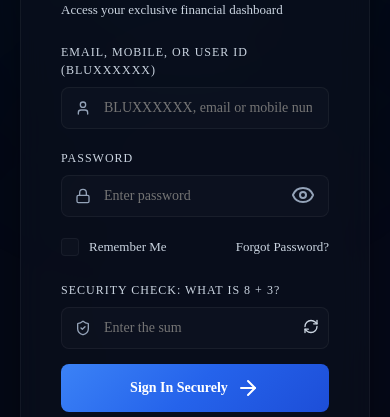
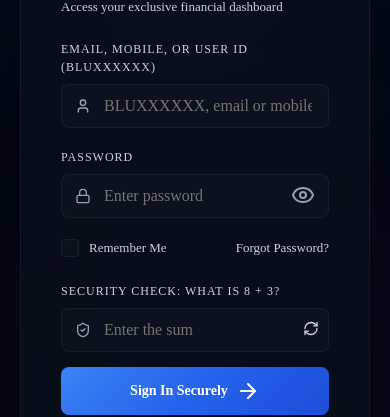
Before and after one commit to BluLegacy/Blu_org, a website: page index.html in a window 390 px wide. Shown: the part 281-698 px from the top of the page. Drawn offline with nearby package versions, Linux system fonts and the light colour scheme.

Commit message:
Fix mobile auto-zoom: prevent browser zoom on input focus and disable pinch-zoom

```diff
--- a/index.html
+++ b/index.html
@@ -2,7 +2,7 @@
 <html lang="en">
 <head>
   <meta charset="UTF-8">
-  <meta name="viewport" content="width=device-width, initial-scale=1.0">
+  <meta name="viewport" content="width=device-width, initial-scale=1.0, maximum-scale=1.0, user-scalable=no">
   <title>BLU LEGACY | Luxury Wealth & Wallet Management</title>
   <meta name="description" content="Blu Legacy is a state-of-the-art, luxury-grade wealth tracking, referral network, and wallet management system for premium financial operations.">
 
--- a/styles.css
+++ b/styles.css
@@ -2762,6 +2762,16 @@
   .user-pill {
     display: none; /* Hide entirely on mobile to save space, User ID is already huge on dashboard */
   }
+
+  /* Prevent mobile browser auto-zoom on input focus */
+  input, select, textarea {
+    font-size: 16px !important;
+  }
+
+  /* Prevent pinch-zoom on the entire page */
+  html, body {
+    touch-action: manipulation;
+  }
 }
 
 /* Premium Dashboard Status Card Styles */
```
